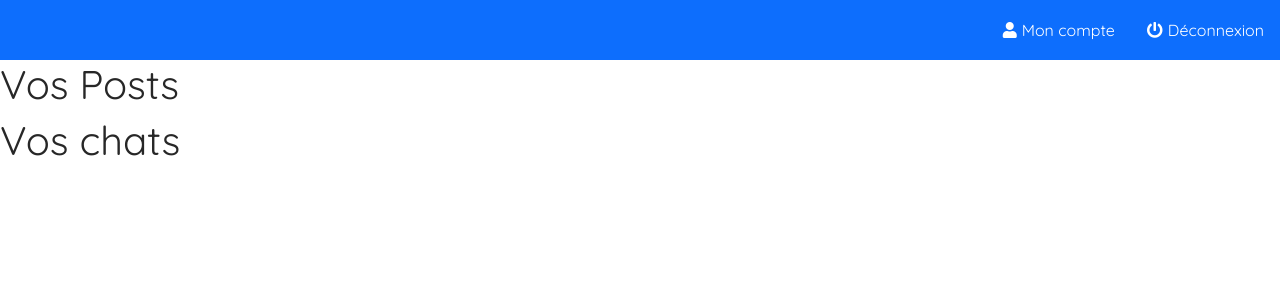
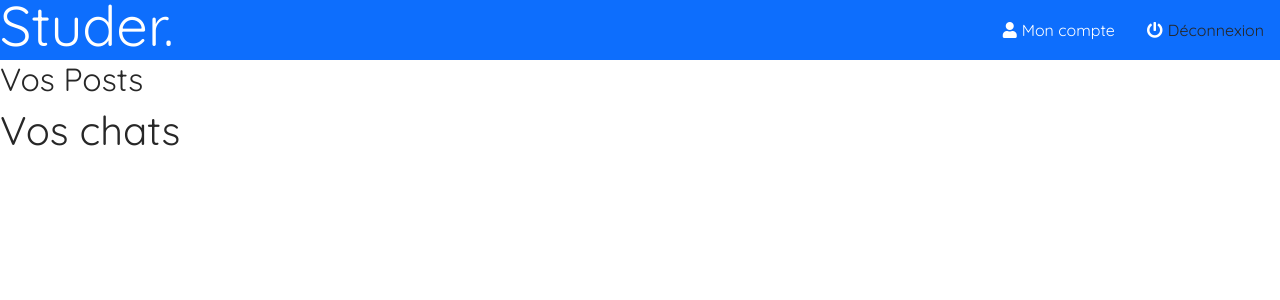
Before and after one commit to lucas-ru/projet_sumfony, a Symfony app: template templates/post/index.html.twig in a window 1280 px wide. Shown: the top 300 px of the page. Run offline with Twig, Linux system fonts and the light colour scheme; the template is opened without the code that fills it, so the values that code supplies are empty; some libraries are stand-ins or nearby versions.

Commit message:
Lucas E -- New menu

```diff
--- a/public/css/account.css
+++ b/public/css/account.css
@@ -7,10 +7,10 @@
     color: white;
     text-decoration: none;
     transition: all 250ms;
+    width: 15%;
 }
 
 .btnShowBackAccount:hover {
-    border-bottom: 1px solid white;
     background-color: transparent;
 }
 
--- a/public/css/index.css
+++ b/public/css/index.css
@@ -4,7 +4,15 @@
     background-color: var(--main-color);
     display: flex;
     align-items: center;
-    justify-content: flex-end;
+    justify-content: space-between;
+}
+
+.menuIndex .titleStuder {
+    color: white;
+}
+
+.menuRight {
+    display: flex;
 }
 
 .btnIndexLogout,.btnIndexLAccount {
@@ -23,7 +31,7 @@
 }
 
 .btnIndexLAccount:hover {
-    border-color: white;
+    border-color: transparent;
     color: white;
     background-color: transparent;
 }
@@ -34,7 +42,6 @@
 }
 
 .btnIndexLogout:hover {
-    border-color: white;
     color: white;
 }
 
@@ -50,7 +57,7 @@
 }
 
 .btnIndexLNewPost:hover {
-    border-color: white;
+    border-color: transparent;
     color: white;
     background-color: transparent;
 }
@@ -106,4 +113,10 @@
         width: 48%;
         margin: 10px 0;
     }
+    .menuRight .btnIndexLNewPost span {
+        display: none;
+    }
+    .menuRight .btnIndexLogout span {
+        display: none;
+    }
 }
--- a/public/css/show.css
+++ b/public/css/show.css
@@ -1,5 +1,11 @@
 .articleShow {
-    margin: 15px 0;
+    margin: 0 0 15px 0;
+}
+
+.menuShow .btnIndexLogout {
+    width: 15%;
+    display: flex;
+    justify-content: flex-end;
 }
 
 .btnShowBack {
@@ -74,4 +80,12 @@
     .textShowCreatedAt {
         width: 100% !important;
     }
+
+    .menuShow .titleStuder {
+        font-size: 1.5rem;
+    }
+
+    .menuShow .btnShowBackAccount,.btnIndexLogout {
+        font-size: 0.8rem;
+    }
 }
--- a/templates/post/create.html.twig
+++ b/templates/post/create.html.twig
@@ -3,7 +3,11 @@
 {% block title %}Studer | Créer un nouvel article{% endblock %}
 
 {% block body %}
-<a href="{{ path('post') }}" class="btn-primary btnShowBack"><i class="fas fa-chevron-left"></i>Retour</a>
+<div class="menuIndex menuIndexAccount menuShow">
+    <a href="{{ path('post') }}" class="btn-primary btnShowBackAccount"><i class="fas fa-chevron-left"></i>Retour</a>
+    <h1 class="titleStuder">Studer.</h1>
+    <a href="{{ path('app_logout') }}" class="btnIndexLogout"><i class="fas fa-power-off"></i>Déconnexion</a>
+</div>
 <div class="contentCreate">
     <h1>Créer un nouveau Post</h1>
 
--- a/templates/post/index.html.twig
+++ b/templates/post/index.html.twig
@@ -4,13 +4,16 @@
 
 {% block body %}
     <div class="menuIndex">
-        <a href="{{ path('app_account') }}" class="btn-primary btnIndexLAccount"><i class="fas fa-user"></i></i><span>Mon compte</span></a>
-        {% if is_granted('ROLE_STUDENT') %}
-            <a href="{{ path('post_create') }}" class="btn-primary btnIndexLNewPost"><i class="fas fa-edit"></i>Nouveau post</a>
-        {% endif %}
-        <a href="{{ path('app_logout') }}" class="btnIndexLogout"><i class="fas fa-power-off"></i>Déconnexion</a>
+        <h1 class="titleStuder">Studer.</h1>
+        <div class="menuRight">
+            <a href="{{ path('app_account') }}" class="btn-primary btnIndexLAccount"><i class="fas fa-user"></i><span>Mon compte</span></a>
+            {% if is_granted('ROLE_STUDENT') %}
+                <a href="{{ path('post_create') }}" class="btn-primary btnIndexLNewPost"><i class="fas fa-edit"></i><span>Nouveau post</span></a>
+            {% endif %}
+            <a href="{{ path('app_logout') }}" class="btnIndexLogout"><i class="fas fa-power-off"></i><span>Déconnexion</span></a>
+        </div>
     </div>
-    <h1>Vos Posts</h1>
+    <h2>Vos Posts</h2>
     <div class="articles" >
         {% for post in posts %}
             <div class="article articleIndex">
--- a/templates/user/account.html.twig
+++ b/templates/user/account.html.twig
@@ -3,12 +3,13 @@
 {% block title %}Studer | Mon compte{% endblock %}
 
 {% block body %}
-    <div class="menuIndex menuIndexAccount">
+    <div class="menuIndex menuIndexAccount menuShow">
         <a href="{{ path('post') }}" class="btn-primary btnShowBackAccount"><i class="fas fa-chevron-left"></i>Retour</a>
+        <h1 class="titleStuder">Studer.</h1>
         <a href="{{ path('app_logout') }}" class="btnIndexLogout"><i class="fas fa-power-off"></i>Déconnexion</a>
     </div>
     <div class="articles articlesAccount">
-        <h1 class="accountTitle">Bienvenue sur ton espace perso !</h1>
+        <h2 class="accountTitle">Bienvenue sur ton espace perso !</h2>
         <fieldset class="accountUsername"><legend>Ton pseudo</legend>
             {% if user.levelReward >20 %}
             <strong>{{ user.username }}</strong>
```
Also changed, not shown: templates/post/answer.html.twig (+6 -5 lines), templates/post/show.html.twig (+6 -2 lines).
